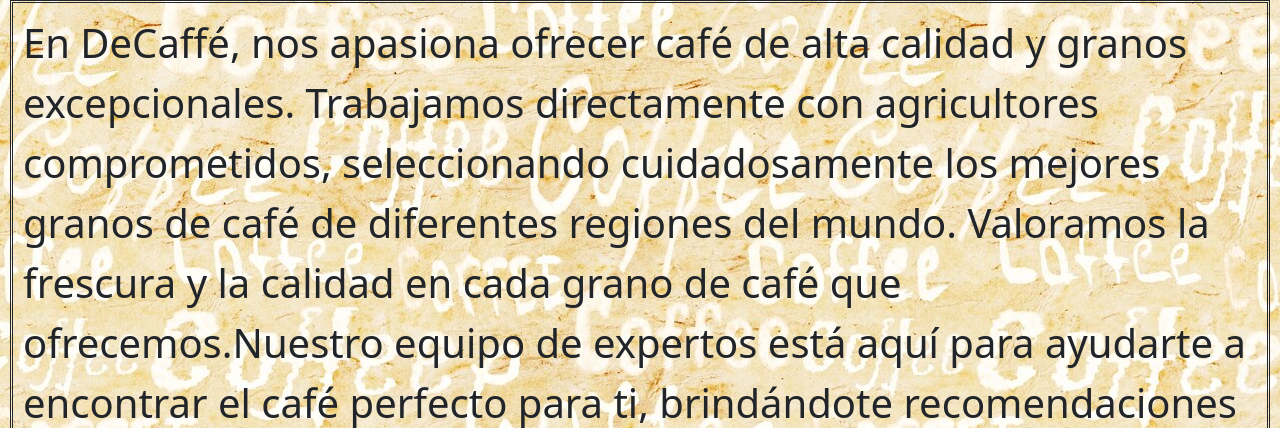
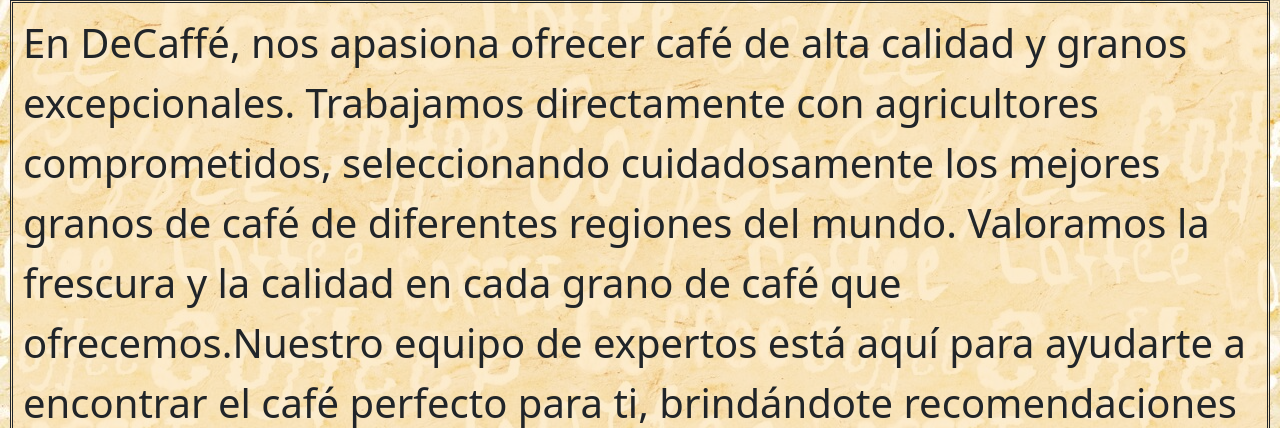
Before and after one commit to MatiRomanoDev/Preentrega2-RomanoMatias, a plain HTML site: page pages/nosotros.html in a window 1280 px wide. Shown: the part 372-800 px from the top of the page. Drawn offline with nearby package versions, Linux system fonts and the light colour scheme; a web font is replaced by a local one.

Commit message:
Se corrigio el background de cuadro de texto para mejor visibilidad

```diff
--- a/css/estilo.css
+++ b/css/estilo.css
@@ -174,6 +174,7 @@
 
 }
 .aboutUs{
+    background-color: #fce2b39c;
     border-style:double;
     font-size: 2.5rem;
     margin: 10px;
@@ -220,10 +221,6 @@
     margin-left: 20px;
 
 }
-
-
-
-
 .masVendidos{
     display: flex;
 }
```
